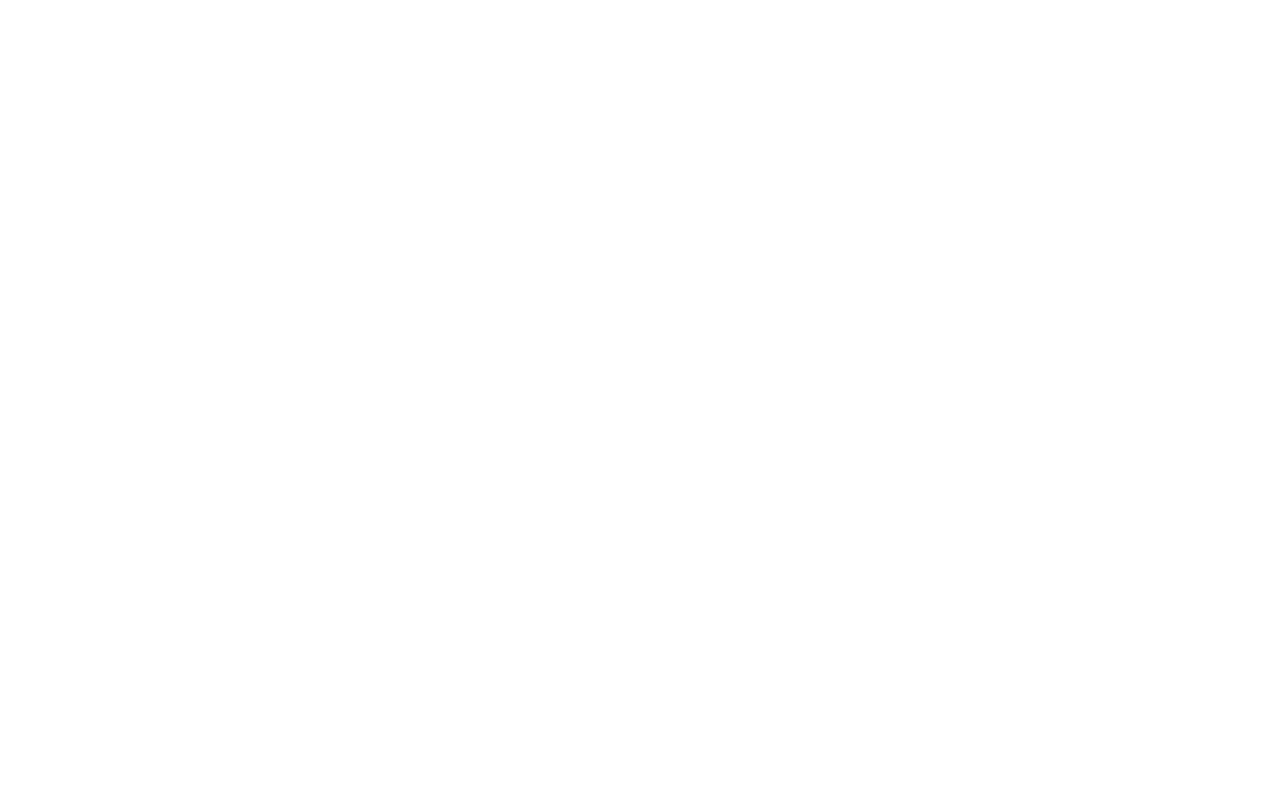
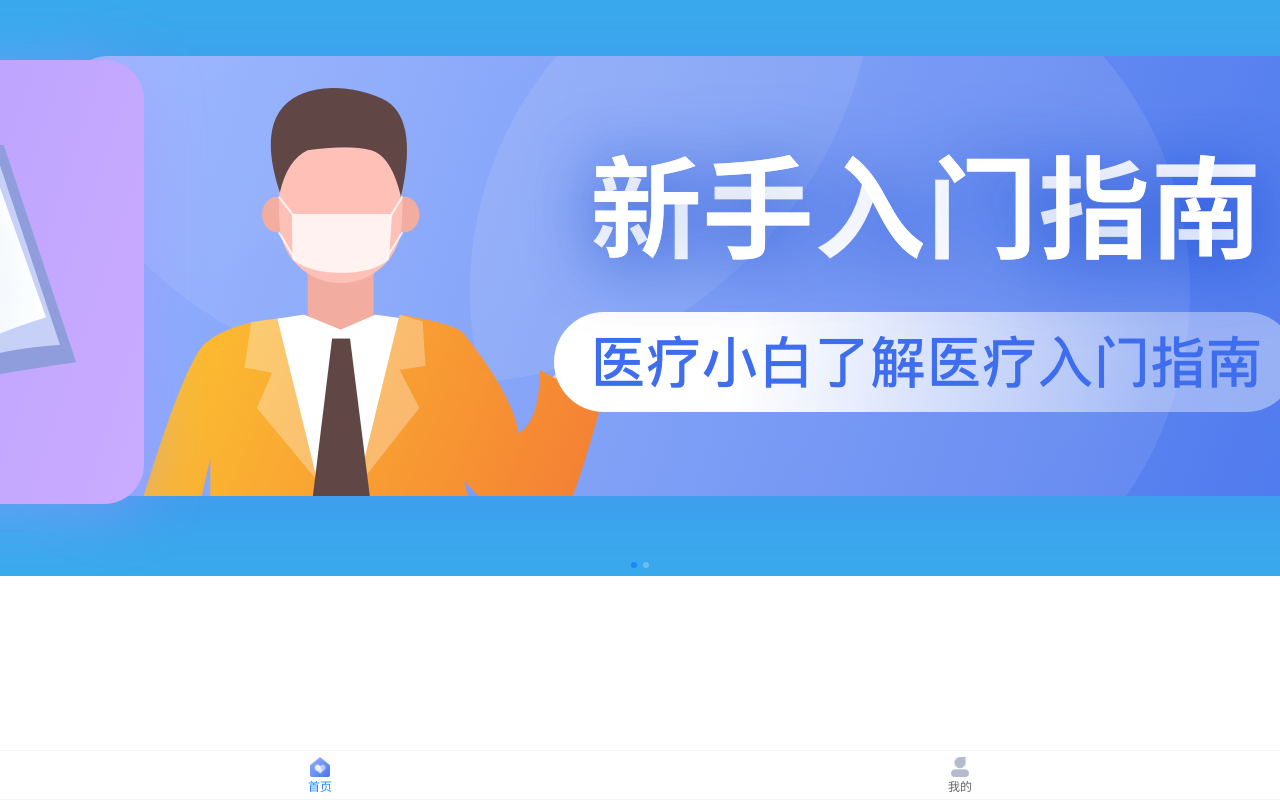
Before and after one commit to x634725355/YY-vant, a Vue app: page /home in a window 1280 px wide. Built offline with nearby package versions, Linux system fonts and the light colour scheme.

Commit message:
轮播图

```diff
--- a/babel.config.js
+++ b/babel.config.js
@@ -1,5 +1,5 @@
 module.exports = {
   presets: [
-    '@vue/cli-plugin-babel/preset'
+    '@vue/cli-plugin-babel/preset',
   ]
 }
--- a/package.json
+++ b/package.json
@@ -9,6 +9,9 @@
   "dependencies": {
     "compression-webpack-plugin": "^6.0.2",
     "core-js": "^3.6.5",
+    "less": "^3.12.2",
+    "less-loader": "^7.0.1",
+    "vant": "^2.10.8",
     "vue": "^2.6.11",
     "vue-router": "^3.2.0"
   },
@@ -16,6 +19,7 @@
     "@vue/cli-plugin-babel": "^4.5.0",
     "@vue/cli-plugin-router": "^4.5.0",
     "@vue/cli-service": "^4.5.0",
+    "babel-plugin-import": "^1.13.0",
     "vue-template-compiler": "^2.6.11"
   },
   "browserslist": [
--- a/src/App.vue
+++ b/src/App.vue
@@ -1,8 +1,48 @@
 <template>
   <div id="app">
     <router-view />
+
+    <van-tabbar v-model="active">
+      <van-tabbar-item
+        @click="goToPage('home')"
+        :icon="active ? home : activeHome"
+        >首页</van-tabbar-item
+      >
+      <van-tabbar-item
+        @click="goToPage('user')"
+        :icon="active ? activeUser : user"
+        >我的</van-tabbar-item
+      >
+    </van-tabbar>
   </div>
 </template>
 
-<style>
+<script>
+import activeHome from "./assets/active-home.png";
+import home from "./assets/home.png";
+import activeUser from "./assets/active-user.png";
+import user from "./assets/user.png";
+
+export default {
+  data() {
+    return {
+      active: 0,
+      activeHome,
+      home,
+      activeUser,
+      user,
+    };
+  },
+  created() {},
+  methods: {
+    goToPage(name) {
+      this.$router.push({ name });
+    },
+  },
+};
+</script>
+
+<style lang="less" scoped>
+#app {
+}
 </style>
--- a/src/main.js
+++ b/src/main.js
@@ -1,6 +1,10 @@
 import Vue from 'vue'
 import App from './App.vue'
 import router from './router'
+import Vant from 'vant';
+import 'vant/lib/index.css';
+
+Vue.use(Vant);
 
 Vue.config.productionTip = false
 
--- a/src/router/index.js
+++ b/src/router/index.js
@@ -7,8 +7,25 @@
 const routes = [
   {
     path: '/',
-    name: 'Home',
+    redirect: '/home',
+
     component: Home
+  },
+  {
+    path: '/home',
+    name: 'home',
+    // route level code-splitting
+    // this generates a separate chunk (about.[hash].js) for this route
+    // which is lazy-loaded when the route is visited.
+    component: () => import(/* webpackChunkName: "about" */ '../views/Home.vue')
+  },
+  {
+    path: '/user',
+    name: 'user',
+    // route level code-splitting
+    // this generates a separate chunk (about.[hash].js) for this route
+    // which is lazy-loaded when the route is visited.
+    component: () => import(/* webpackChunkName: "about" */ '../views/User.vue')
   },
   // {
   //   path: '/about',
--- a/src/views/Home.vue
+++ b/src/views/Home.vue
@@ -1,10 +1,34 @@
 <template>
-  <div class="home"></div>
+  <div class="home">
+    <van-swipe class="home-swipe" :autoplay="3000">
+      <van-swipe-item v-for="(item, index) in images" :key="index">
+        <img :src="item" alt="" />
+      </van-swipe-item>
+    </van-swipe>
+  </div>
 </template>
 
 <script>
+import banner1 from "../assets/banner1.png";
+import banner3 from "../assets/banner3.png";
+
 export default {
   name: "Home",
-  components: {},
+  data() {
+    return {
+      images: [banner1, banner3],
+    };
+  },
+  methods: {},
 };
 </script>
+
+<style lang="less" scoped>
+.home-swipe .van-swipe-item {
+  color: #fff;
+  font-size: 20px;
+  line-height: 150px;
+  text-align: center;
+  background-color: #39a9ed;
+}
+</style>
--- /dev/null
+++ b/src/views/User.vue
@@ -0,0 +1,15 @@
+<template>
+  <div>
+    123
+  </div>
+</template>
+
+<script>
+export default {
+
+}
+</script>
+
+<style>
+
+</style>
```
Also changed, not shown: 1 other file (tests, documents, lock files or other folders).
